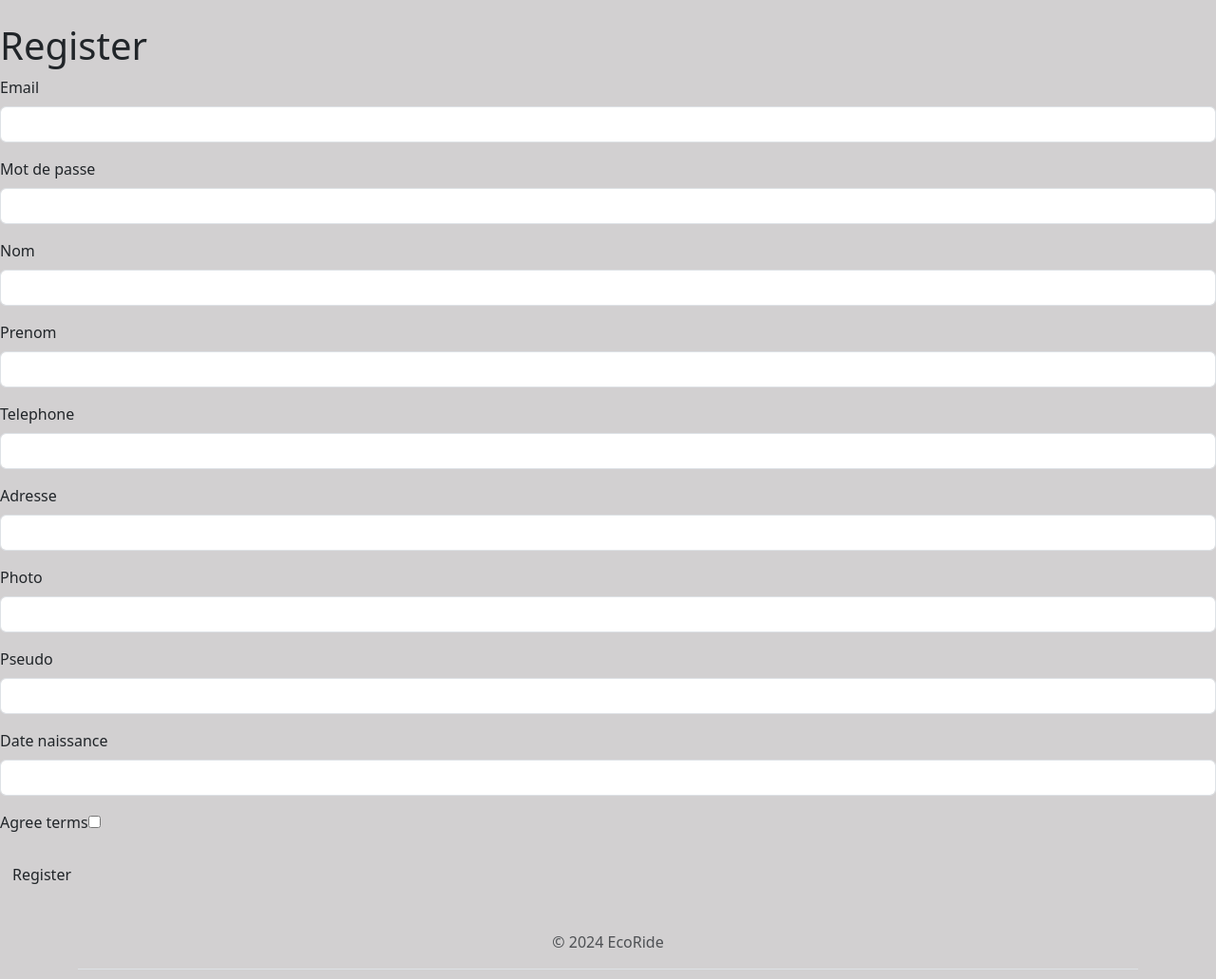
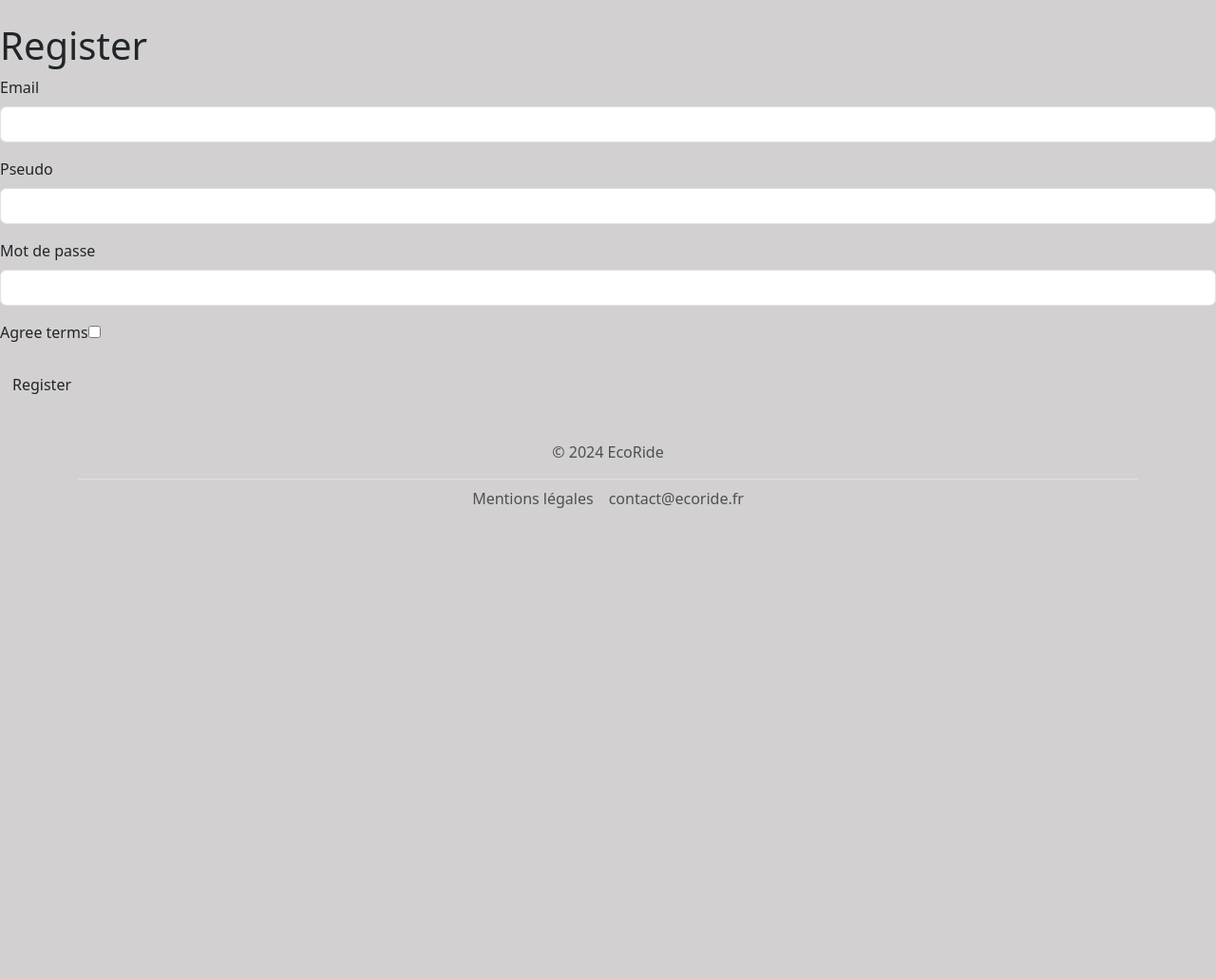
Before and after one commit to mohamedDVP/ecoRide, a Symfony app: template templates/registration/register.html.twig in a window 1280 px wide; the page is wider, and only the part inside the window is pictured. Shown: the part 125-1156 px from the top of that part at 95% size. After the commit the page ends 660 px from the top of that part, so only its background shows below. Run offline with Twig, Linux system fonts and the light colour scheme; the template is opened without the code that fills it, so the values that code supplies are empty; form fields are guessed from the names that the template uses; some libraries are stand-ins or nearby versions.

Commit message:
readaptation du formulaire d'inscription

```diff
--- a/src/Form/RegistrationFormType.php
+++ b/src/Form/RegistrationFormType.php
@@ -45,13 +45,7 @@ class RegistrationFormType extends AbstractType
                     ]),
                 ],
             ])
-            ->add('nom')
-            ->add('prenom')
-            ->add('telephone')
-            ->add('adresse')
-            ->add('photo', FileType::class)
             ->add('pseudo')
-            ->add('date_naissance')
         ;
     }
 
--- a/templates/registration/register.html.twig
+++ b/templates/registration/register.html.twig
@@ -12,17 +12,16 @@
     {{ form_errors(registrationForm) }}
 
     {{ form_start(registrationForm) }}
-        {{ form_row(registrationForm.email) }}
+        {{ form_row(registrationForm.email, {
+            label: 'Email'
+        }) }}
+
+        {{ form_row(registrationForm.pseudo, {
+            label: 'Pseudo'
+        }) }}
         {{ form_row(registrationForm.plainPassword, {
             label: 'Mot de passe'
         }) }}
-        {{ form_row(registrationForm.nom) }}
-        {{ form_row(registrationForm.prenom) }}
-        {{ form_row(registrationForm.telephone) }}
-        {{ form_row(registrationForm.adresse) }}
-        {{ form_row(registrationForm.photo) }}
-        {{ form_row(registrationForm.pseudo) }}
-        {{ form_row(registrationForm.date_naissance) }}
         {{ form_row(registrationForm.agreeTerms) }}
 
         <button type="submit" class="btn">Register</button>
```
